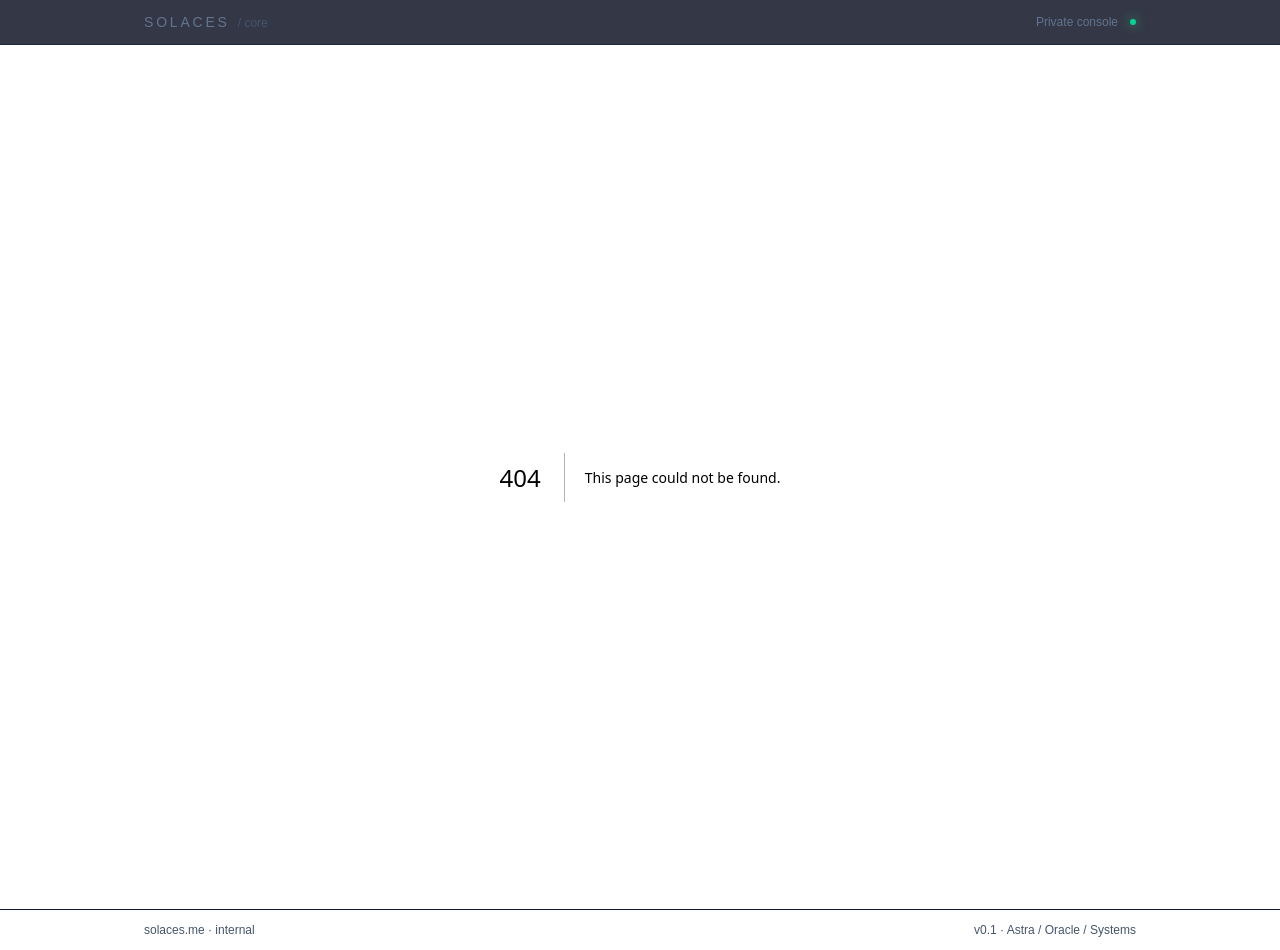
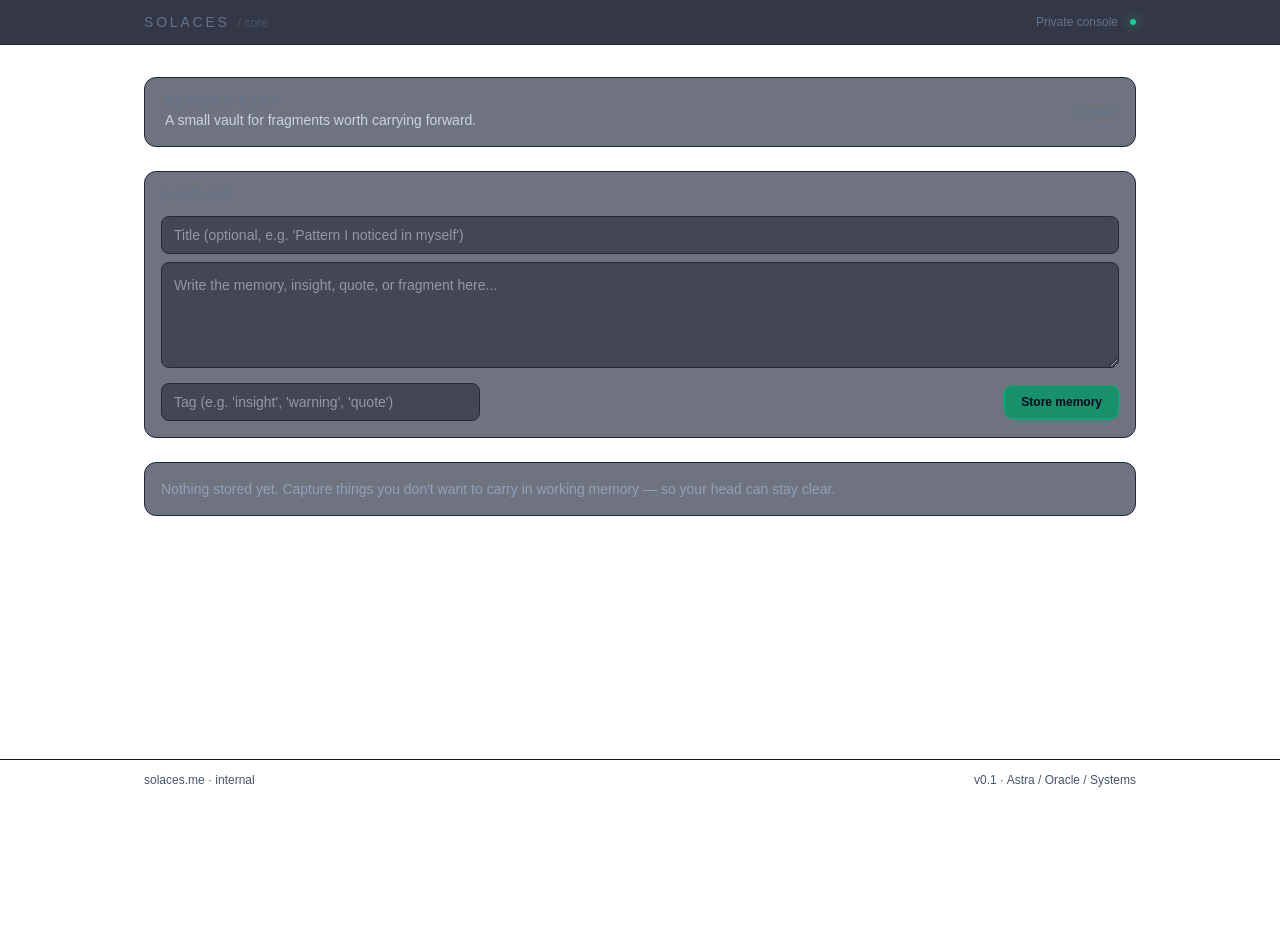
Before and after one commit to Oberon01/project-star, a Next.js app: page /memory in a window 1280 px wide. Before the commit this address had no page. After the commit the page ends 800 px from the top, so only its background shows below. Built offline with nearby package versions, Linux system fonts and the light colour scheme.

Commit message:
Added "Memory Keep" panel for small quotes, insights, thoughts, or ideas.

```diff
--- /dev/null
+++ b/app/memory/page.tsx
@@ -0,0 +1,185 @@
+"use client";
+
+import { useEffect, useState } from "react";
+
+type MemoryItem = {
+  id: string;
+  title: string;
+  body: string;
+  tag: string;
+  createdAt: string; // ISO string
+};
+
+const STORAGE_KEY = "solaces.memory.v1";
+
+function loadMemories(): MemoryItem[] {
+  if (typeof window === "undefined") return [];
+  const raw = window.localStorage.getItem(STORAGE_KEY);
+  if (!raw) return [];
+  try {
+    const parsed = JSON.parse(raw) as MemoryItem[];
+    if (!Array.isArray(parsed)) return [];
+    return parsed;
+  } catch {
+    return [];
+  }
+}
+
+function saveMemories(items: MemoryItem[]) {
+  if (typeof window === "undefined") return;
+  window.localStorage.setItem(STORAGE_KEY, JSON.stringify(items));
+}
+
+function formatDate(iso: string) {
+  const d = new Date(iso);
+  if (Number.isNaN(d.getTime())) return "";
+  return d.toLocaleString("en-US", {
+    month: "short",
+    day: "numeric",
+    year: "numeric",
+    hour: "2-digit",
+    minute: "2-digit",
+  });
+}
+
+export default function MemoryPage() {
+  const [items, setItems] = useState<MemoryItem[]>([]);
+  const [title, setTitle] = useState("");
+  const [body, setBody] = useState("");
+  const [tag, setTag] = useState("");
+
+  // Load initial data
+  useEffect(() => {
+    const initial = loadMemories();
+    setItems(initial);
+  }, []);
+
+  const handleAdd = () => {
+    if (!title.trim() && !body.trim()) return;
+
+    const newItem: MemoryItem = {
+      id: crypto.randomUUID
+        ? crypto.randomUUID()
+        : `${Date.now()}-${Math.random().toString(16).slice(2)}`,
+      title: title.trim() || "(untitled)",
+      body: body.trim(),
+      tag: tag.trim(),
+      createdAt: new Date().toISOString(),
+    };
+
+    const next = [newItem, ...items];
+    setItems(next);
+    saveMemories(next);
+
+    setTitle("");
+    setBody("");
+    setTag("");
+  };
+
+  const handleDelete = (id: string) => {
+    const next = items.filter((m) => m.id !== id);
+    setItems(next);
+    saveMemories(next);
+  };
+
+  return (
+    <div className="space-y-6">
+      {/* Header */}
+      <section className="rounded-xl border border-slate-800 bg-slate-900/60 px-4 py-4 sm:px-5">
+        <div className="flex flex-col gap-2 sm:flex-row sm:items-center sm:justify-between">
+          <div>
+            <p className="text-xs uppercase tracking-[0.2em] text-slate-500">
+              Memory Keep
+            </p>
+            <p className="text-sm text-slate-300">
+              A small vault for fragments worth carrying forward.
+            </p>
+          </div>
+          <div className="text-xs text-slate-500">
+            <span>{items.length} stored</span>
+          </div>
+        </div>
+      </section>
+
+      {/* New memory form */}
+      <section className="rounded-xl border border-slate-800 bg-slate-900/60 p-4 space-y-3">
+        <p className="text-xs uppercase tracking-[0.2em] text-slate-500">
+          Capture
+        </p>
+        <div className="space-y-2">
+          <input
+            value={title}
+            onChange={(e) => setTitle(e.target.value)}
+            placeholder="Title (optional, e.g. 'Pattern I noticed in myself')"
+            className="w-full bg-slate-950/40 border border-slate-800 rounded-lg px-3 py-2 text-sm text-slate-200 focus:outline-none focus:border-slate-700"
+          />
+          <textarea
+            value={body}
+            onChange={(e) => setBody(e.target.value)}
+            placeholder="Write the memory, insight, quote, or fragment here..."
+            rows={4}
+            className="w-full bg-slate-950/40 border border-slate-800 rounded-lg p-3 text-sm text-slate-200 focus:outline-none focus:border-slate-700"
+          />
+          <div className="flex flex-col gap-2 sm:flex-row sm:items-center sm:justify-between">
+            <input
+              value={tag}
+              onChange={(e) => setTag(e.target.value)}
+              placeholder="Tag (e.g. 'insight', 'warning', 'quote')"
+              className="w-full sm:w-1/3 bg-slate-950/40 border border-slate-800 rounded-lg px-3 py-2 text-sm text-slate-200 focus:outline-none focus:border-slate-700"
+            />
+            <button
+              onClick={handleAdd}
+              className="mt-2 inline-flex justify-center rounded-lg border border-emerald-500/60 bg-emerald-600/80 px-4 py-2 text-xs font-semibold text-slate-950 hover:bg-emerald-500 sm:mt-0"
+            >
+              Store memory
+            </button>
+          </div>
+        </div>
+      </section>
+
+      {/* List of memories */}
+      <section className="space-y-3">
+        {items.length === 0 ? (
+          <div className="rounded-xl border border-slate-800 bg-slate-900/60 p-4 text-sm text-slate-400">
+            Nothing stored yet. Capture things you don&apos;t want to carry in
+            working memory — so your head can stay clear.
+          </div>
+        ) : (
+          items.map((item) => (
+            <article
+              key={item.id}
+              className="rounded-xl border border-slate-800 bg-slate-900/60 p-4"
+            >
+              <div className="flex items-start justify-between gap-3">
+                <div>
+                  <h2 className="text-sm font-semibold text-slate-50">
+                    {item.title}
+                  </h2>
+                  <div className="mt-1 text-xs text-slate-500">
+                    {formatDate(item.createdAt)}
+                    {item.tag && (
+                      <span className="ml-2 inline-flex items-center rounded-full border border-slate-700 px-2 py-0.5 text-[10px] uppercase tracking-wide text-slate-300">
+                        {item.tag}
+                      </span>
+                    )}
+                  </div>
+                </div>
+                <button
+                  onClick={() => handleDelete(item.id)}
+                  className="text-[11px] text-slate-500 hover:text-rose-400"
+                >
+                  Delete
+                </button>
+              </div>
+              {item.body && (
+                <p className="mt-3 whitespace-pre-wrap text-sm text-slate-200">
+                  {item.body}
+                </p>
+              )}
+            </article>
+          ))
+        )}
+      </section>
+    </div>
+  );
+}
--- a/app/page.tsx
+++ b/app/page.tsx
@@ -23,8 +23,10 @@ export default function HomePage() {
     { label: "Astra control panel", href: "/astra" },
     { label: "Systems atlas", href: "/systems" },
     { label: "Oracle mirror", href: "/oracle" },
+    { label: "Field briefing", href: "/briefing" },
+    { label: "Memory keep", href: "/memory"},
     { label: "Lab", href: "/lab" },
-    { label: "Field briefing", href: "/briefing" },
+
   ];
 
   return (
```
